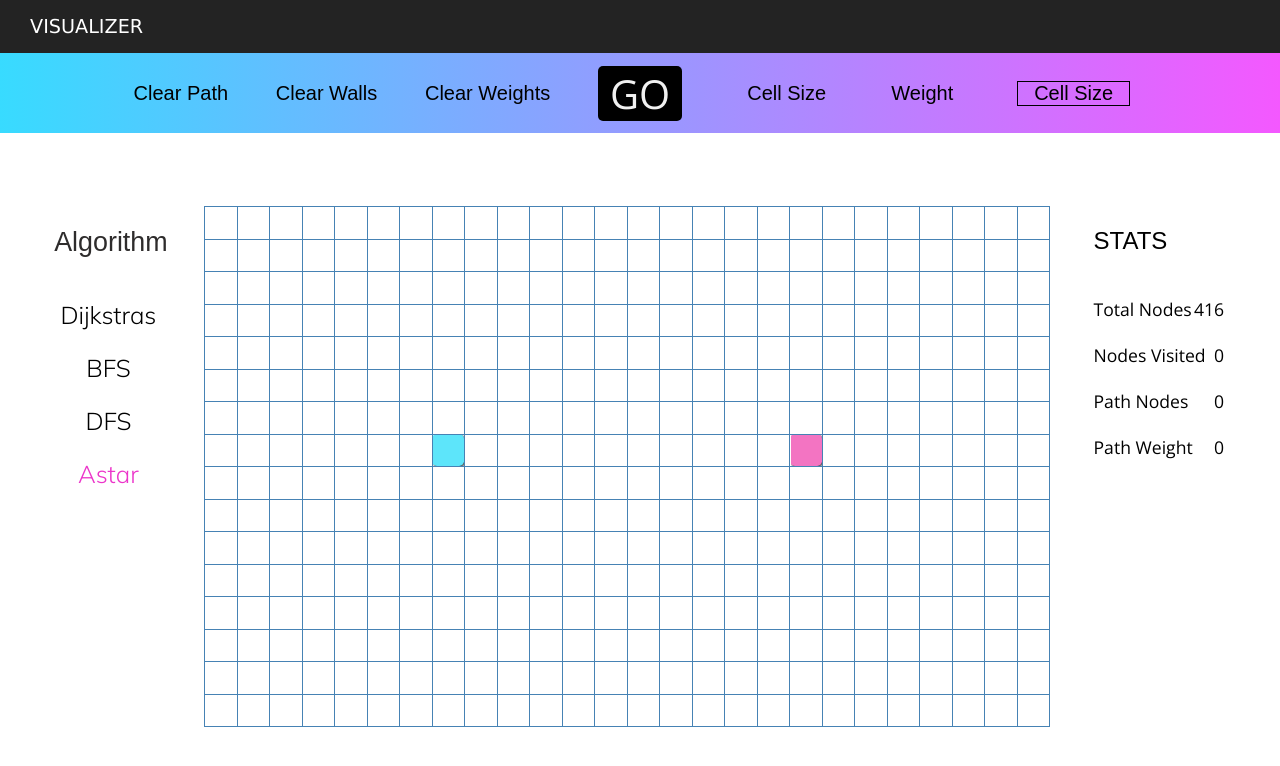
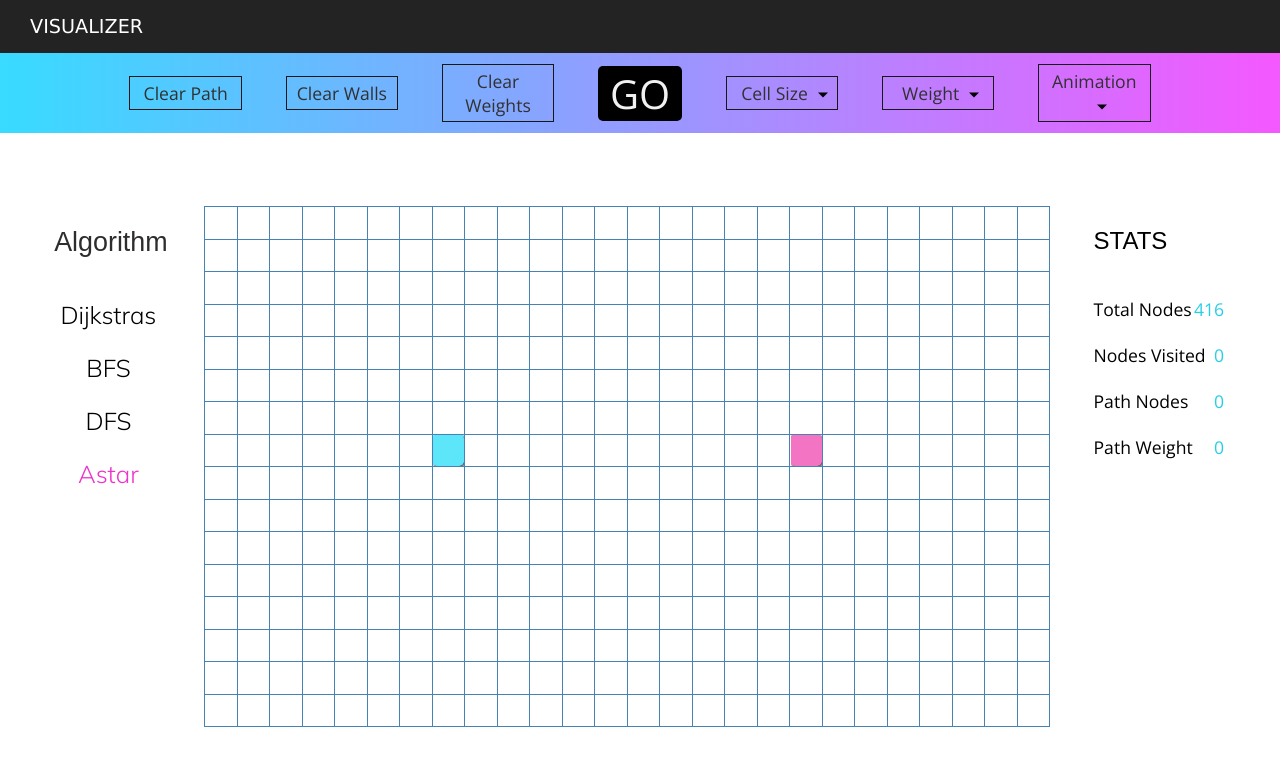
Before and after one commit to priyansh-19/The-Road-Not-Taken, a React (Create React App) app: page / in a window 1280 px wide. Shown: the top 766 px of the page. Built offline with nearby package versions, Linux system fonts and the light colour scheme.

Commit message:
second header fronted complete, drop-down icon added

```diff
--- a/public/index.html
+++ b/public/index.html
@@ -8,6 +8,8 @@
     />
     <link rel="preconnect" href="https://fonts.gstatic.com">
     <link href="https://fonts.googleapis.com/css2?family=Abel&family=Mulish:wght@300&family=Open+Sans:wght@300;400&family=Oxygen&display=swap" rel="stylesheet">
+    <link rel="preconnect" href="https://fonts.gstatic.com">
+    <link href="https://fonts.googleapis.com/css2?family=Open+Sans:wght@300&family=Roboto:ital,wght@0,300;0,400;1,300&display=swap" rel="stylesheet">
     <!--
       Notice the use of %PUBLIC_URL% in the tags above.
       It will be replaced with the URL of the `public` folder during the build.
--- a/src/Components/Dropdown.js
+++ b/src/Components/Dropdown.js
@@ -1,5 +1,6 @@
 import React,{useState,useEffect} from 'react';
-import '../Styles/Dropdown.css'
+import '../Styles/Dropdown.css';
+import dropDownArrow from '../images/drop-down-arrow.svg'
 
 const Dropdown = (props) =>{
     const [flag,setFlag] = useState(false);
@@ -8,12 +9,11 @@ const Dropdown = (props) =>{
     const {setCellSize} = props.functions;
     // console.log(setCellSize);
     return(
-        <div className = 'dd-wrapper '>
-            <div className = 'dd-header '>
-                <div
-                onClick = {()=>{setFlag(!flag)}}
-                className = 'dd-header-button clearButton'>{header}</div>
-            </div>
+        <li
+        onClick = {()=>{setFlag(!flag)}}
+        className = 'clearButton dd-wrapper'>
+               {header}
+               <img class = 'drop-down-svg' src = {dropDownArrow}/>
             <div
             className = {`dd-list-wrapper ${flag ? 'openList' : 'closeList'}`}>
                {
@@ -28,7 +28,7 @@ const Dropdown = (props) =>{
                })
               }
             </div>
-        </div>
+        </li>
     )
 }
 export default Dropdown
--- a/src/Components/Header.js
+++ b/src/Components/Header.js
@@ -35,20 +35,24 @@ class Header extends React.Component {
                 > GO </li>
 
                 <div className = 'rightHeader2'>
-                        <li
-                        onClick = { () => {this.props.clear('path')}}
-                        className = 'clearButton'
-                        > Cell Size </li>
 
-                        <li
-                        onClick = {() =>{this.props.clear('walls')}}
-                        className = 'clearButton'
-                        > Weight </li>
+                        <Dropdown
+                            functions = {{setCellSize : this.props.setCellSize,}}
+                            values = {{header:'Cell Size', list:['Small','Medium','Large'] } }
+                            class = 'clearButton'
+                        />
+                        <Dropdown
+                            functions = {{setCellSize : this.props.setCellSize,}}
+                            values = {{header:'Weight', list:['Small','Medium','Large'] } }
+                            class = 'clearButton'
+                        />
+                        <Dropdown
+                            functions = {{setCellSize : this.props.setCellSize,}}
+                            values = {{header:'Animation', list:['Small','Medium','Large'] } }
+                            class = 'clearButton'
+                        />
 
-                       <Dropdown
-                       functions = {{setCellSize : this.props.setCellSize,}}
-                       values = {{header:'Cell Size', list:['Small','Medium','Large'] } }
-                       class = 'clearButton'/>
+
                  </div>
 
             </ul>
--- a/src/Styles/Board.css
+++ b/src/Styles/Board.css
@@ -13,24 +13,11 @@
     height: 100%;
 }
 .mainGrid{
-    /* opacity: 0; */
     border-collapse: collapse;
     display: flex;
     justify-content: center;
     align-items: center;
     flex-direction: column;
-    /* margin-bottom: 25px; */
-}
-.onChangeMainGrid{
-    animation: onChangeMainGrid 2s ease;
-    animation-fill-mode: forwards;
-    /* opacity: 0; */
-}
-@keyframes onChangeMainGrid{
-    /* from{opacity: 0;background-color: teal;}
-    top{opacity: 1;background-color:turquoise;} */
-}
-.afterChangeMainGrid{
 }
 
 .onPathFound{
--- a/src/Styles/Dropdown.css
+++ b/src/Styles/Dropdown.css
@@ -1,25 +1,16 @@
 .dd-wrapper{
-    box-sizing: border-box;
     position: relative;
-    width:22%;
-    border: 1px solid black;
-    margin: -1px;
 }
-.dd-header-button{
-    border: none;
-    background-color:transparent;
-    width: 100%;
-    border-radius: 5%;
-    text-align: center;
 
-}
 .dd-list-wrapper{
     position: absolute;
     width: 100%;
+    /* margin-top: 10px; */
+    margin-left: -5.5px;
     background-color: rgb(30, 30, 30);
     display:flex;
     flex-direction: column;
-    justify-content: center;
+    justify-content: space-between;
     align-items: center;
     transition: all 0.4s ease-in-out;
     transform: translateY(-10px);
@@ -33,7 +24,7 @@
 .openList{
     opacity: 1;
     pointer-events: all;
-    transform: translateY(5px);
+    transform: translateY(12px);
 }
 .closeList{
     opacity: 0;
@@ -48,7 +39,7 @@
     text-align: center;
     width: 100%;
     /* padding: 4px; */
-    font-family: 'Oxygen';
+    font-family: 'Roboto';
     font-size: 1em;
 }
 .isSelectedItem{
@@ -61,3 +52,9 @@ div.dd-list-item-wrapper:hover {
     background-color: rgb(52, 52, 52);
     transition: all 0.1s ease-in;
 }
+.drop-down-svg{
+    width: 10%;
+    height: auto ;
+    margin-left: 10%;
+    margin-right: -5%;
+}
--- a/src/Styles/Header.css
+++ b/src/Styles/Header.css
@@ -39,16 +39,14 @@ body {
   width: 40vw;
   height: auto;
   /* border: 1px solid black; */
-
-
 }
 .rightHeader2{
   display: flex;
   justify-content: space-evenly;
   align-items: center;
   width: 40vw;
+  height: auto;
   /* border: 1px solid black; */
-
 }
 .headerTitle {
   color: white;
@@ -57,25 +55,28 @@ body {
   margin-left: 30px;
 }
 .clearButton{
+  width: 22%;
   transition:  0.2s ease-in;
   cursor: pointer;
   align-self: center;
-  font-size: 20px;
+  font-size: 1.1em;
+  font-family: 'Open Sans';
+  color: rgb(49, 49, 49);
+  border-style: none;
+  border: 0.2px solid rgb(23, 23, 23);
+  text-align: center;
+  padding:4px;
+  padding-left:6px;
+  padding-right:6px;
+  /* margin : -4px; */
+  box-sizing: border-box;
 
-  /* font-weight: 800; */
-  /* font-family: sans-serif; */
-  font-family: 'Quicksand', sans-serif;
-  color: rgb(0, 0, 0);
-  border-radius: 5px;
-  border-style: none;
-  border: none;
 }
 .clearButton:hover{
   cursor: pointer;
-  text-shadow: crimson 2px ;
 }
 .clearButton:active{
-  animation: blink 1s ;
+  animation: blink 1.2s ;
 }
 
 .goButton {
@@ -106,6 +107,6 @@ body {
 
 @keyframes blink{
   30% {
-    opacity: 0;
+  color: rgba(0, 0, 0, 0);
   }
 }
--- a/src/Styles/Stats.css
+++ b/src/Styles/Stats.css
@@ -47,8 +47,9 @@
 .item-value{
     /* font-family: 'PT Sans', sans-serif; */
     font-family: 'Open Sans', sans-serif;
-    font-weight:  300;
+    font-weight:  500;
     font-size: 1.1em;
     margin-top: 22px;
+    color: rgb(39, 206, 231);
     /* border : 1px solid black; */
 }
```
Also changed, not shown: src/images/drop-down-arrow.svg (added).
